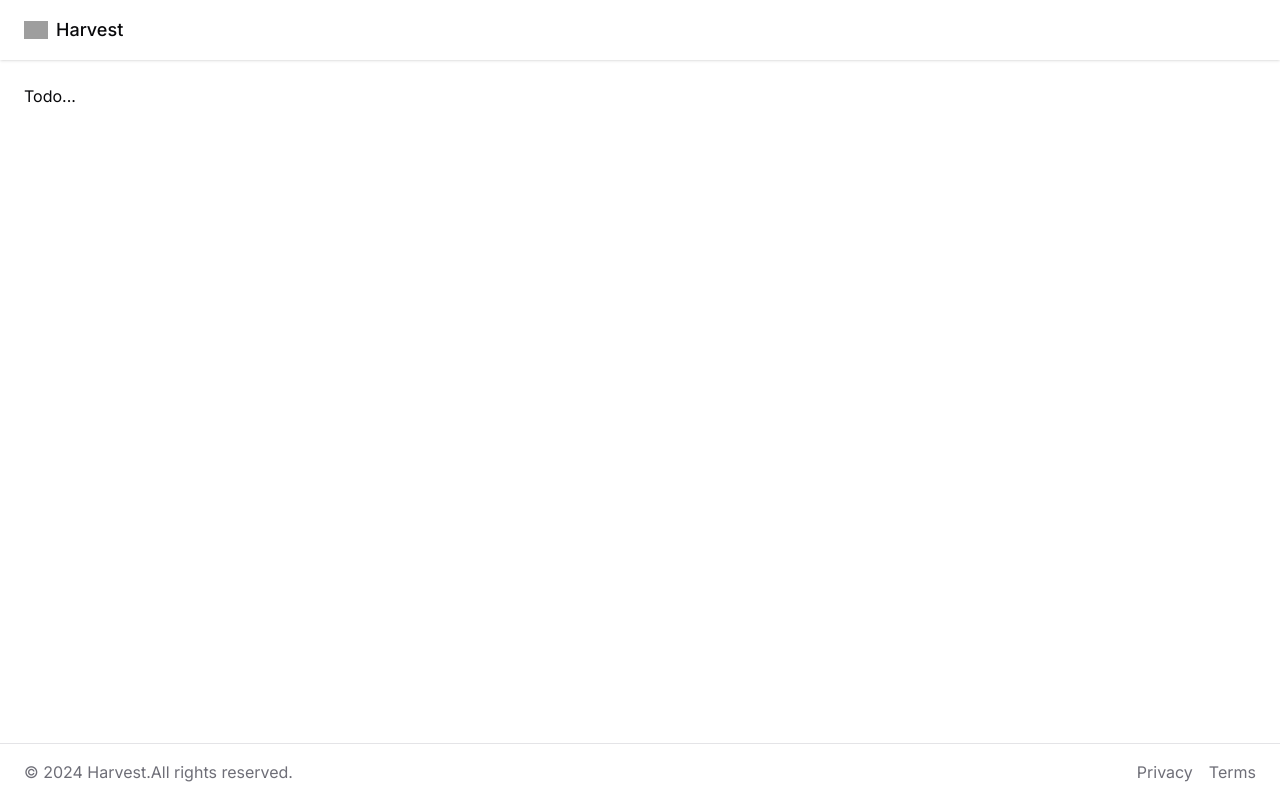
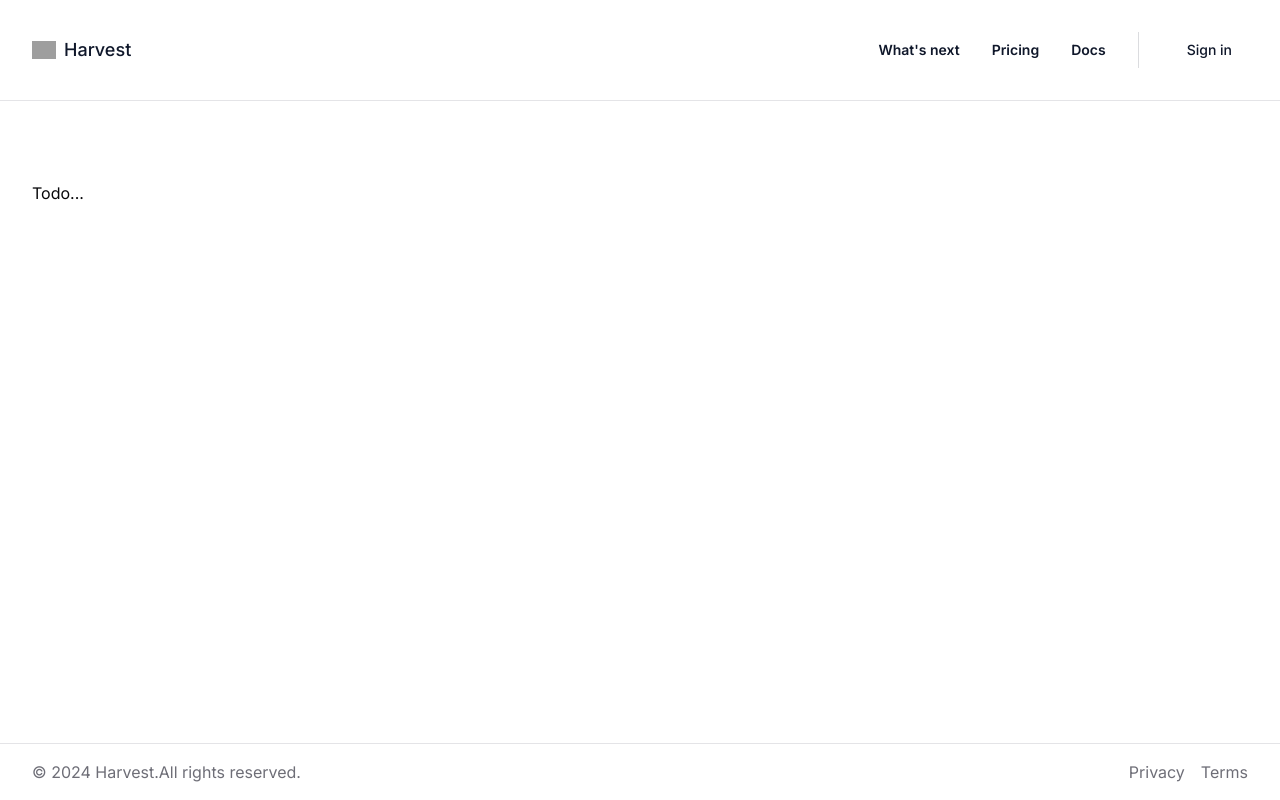
Before and after one commit to ShiningAI/harvest-webapp, a Next.js app: page /en in a window 1280 px wide. Built offline with nearby package versions, Linux system fonts and the light colour scheme; grey boxes are pictures that could not be loaded.

Commit message:
feat: Improve layout and add SignIn component
The code changes in the layout.tsx file improve the layout of the header by adding navigation links and a SignIn component. This enhances the user experience and provides additional functionality for signing in.

```diff
--- a/app/[locale]/(webapp)/layout.tsx
+++ b/app/[locale]/(webapp)/layout.tsx
@@ -1,19 +1,44 @@
 import { PropsWithChildren } from "react";
 import Link from "next/link";
 import Image from "next/image";
+import { SignIn } from "@/components/SignIn";
 
 function RootLayout({ children }: PropsWithChildren) {
   return (
     <div className="flex min-h-screen flex-col bg-background">
-      <header className="flex items-center justify-between px-6 py-4 shadow">
-        <Link href="/" className="flex items-center gap-2">
-          <Image src="/icon.png" alt="logo" width={24} height={24} />
-          <span className="text-lg font-medium">Harvest</span>
-        </Link>
-        <div className="flex items-center gap-2"></div>
+      <header className="relative z-50 w-full flex-none text-sm font-semibold leading-6 text-slate-900">
+        <nav className="mx-auto max-w-container border-b px-4 sm:px-6 lg:px-8">
+          <div className="relative flex items-center py-8">
+            <Link
+              href="/"
+              className="flex items-center gap-2 flex-none text-slate-900"
+            >
+              <Image src="/icon.png" alt="logo" width={24} height={24} />
+              <span className="text-lg font-medium">Harvest</span>
+            </Link>
+
+            <div className="ml-auto hidden lg:flex lg:items-center">
+              <Link href="/next" className="hover:underline">
+                {`What's next`}
+              </Link>
+              <Link href="/pricing" className="ml-8 hover:underline">
+                Pricing
+              </Link>
+              <Link href="/docs" className="ml-8 hover:underline">
+                Docs
+              </Link>
+            </div>
+
+            <div className="hidden lg:ml-8 lg:flex lg:items-center lg:border-l lg:border-slate-900/15 lg:pl-8">
+              <SignIn />
+            </div>
+          </div>
+        </nav>
       </header>
-      <main className="flex-1 px-3 py-6 sm:px-6">{children}</main>
-      <footer className="flex items-center justify-between border-t px-6 py-4 text-muted-foreground">
+      <main className="relative mx-auto w-full max-w-container flex-1 px-4 sm:px-6 lg:px-8">
+        {children}
+      </main>
+      <footer className="mx-auto w-full max-w-container px-4 py-4 sm:px-6 lg:px-8 flex items-center justify-between border-t text-muted-foreground">
         <p className="flex flex-col sm:flex-row sm:items-center">
           <span>&copy; 2024 Harvest.</span>
           <span>All rights reserved.</span>
--- a/app/[locale]/(webapp)/page.tsx
+++ b/app/[locale]/(webapp)/page.tsx
@@ -1,5 +1,5 @@
 function Home() {
-  return <div>Todo...</div>;
+  return <div className="mt-20">Todo...</div>;
 }
 
 export default Home;
--- a/app/globals.css
+++ b/app/globals.css
@@ -36,7 +36,16 @@
     @apply bg-background text-foreground font-body;
   }
 
-  h1, h2, h3, h4, h5, h6 {
+  h1,
+  h2,
+  h3,
+  h4,
+  h5,
+  h6 {
     @apply font-heading;
   }
+
+  .max-w-container {
+    max-width: 85rem;
+  }
 }
--- /dev/null
+++ b/components/SignIn.tsx
@@ -0,0 +1,58 @@
+"use client";
+
+import { Button } from "@/components/ui/button";
+import {
+  Dialog,
+  DialogContent,
+  DialogDescription,
+  DialogHeader,
+  DialogTitle,
+  DialogTrigger,
+} from "@/components/ui/dialog";
+import { useRequest } from "ahooks";
+
+export function SignIn() {
+  return (
+    <Dialog>
+      <DialogTrigger asChild>
+        <Button variant="ghost">Sign in</Button>
+      </DialogTrigger>
+      <DialogContent className="sm:max-w-[425px]">
+        <DialogHeader>
+          <DialogTitle>Sign in</DialogTitle>
+          <DialogDescription>微信扫码登录注册</DialogDescription>
+        </DialogHeader>
+        <SignInContent />
+      </DialogContent>
+    </Dialog>
+  );
+}
+
+function SignInContent() {
+  const { data: ticket } = useRequest(() =>
+    fetch("/api/mp/get-qrcode")
+      .then((res) => res.json())
+      .then((data: any) => data.ticket)
+  );
+  return (
+    <div className="flex flex-col gap-3">
+      <div>
+        <div>微信扫码登录注册</div>
+      </div>
+      <div className="border rounded-lg flex flex-col justify-center items-center w-40 h-40">
+        {!!ticket && (
+          // eslint-disable-next-line @next/next/no-img-element
+          <img
+            src={`https://mp.weixin.qq.com/cgi-bin/showqrcode?ticket=${ticket}`}
+            alt=""
+            width={150}
+            height={150}
+          />
+        )}
+      </div>
+      <div className="text-muted-foreground">
+        微信扫一扫关注公众号，极速注册登录
+      </div>
+    </div>
+  );
+}
--- a/next.config.mjs
+++ b/next.config.mjs
@@ -18,6 +18,10 @@ const nextConfig = {
         source: "/api/harvest/:path*",
         destination: `https://harvest-api.prius.ai/v1/:path*`,
       },
+      {
+        source: "/api/mp/:path*",
+        destination: `http://api.harvest.prius.ai/mp/:path*`,
+      },
     ];
   },
 };
```
